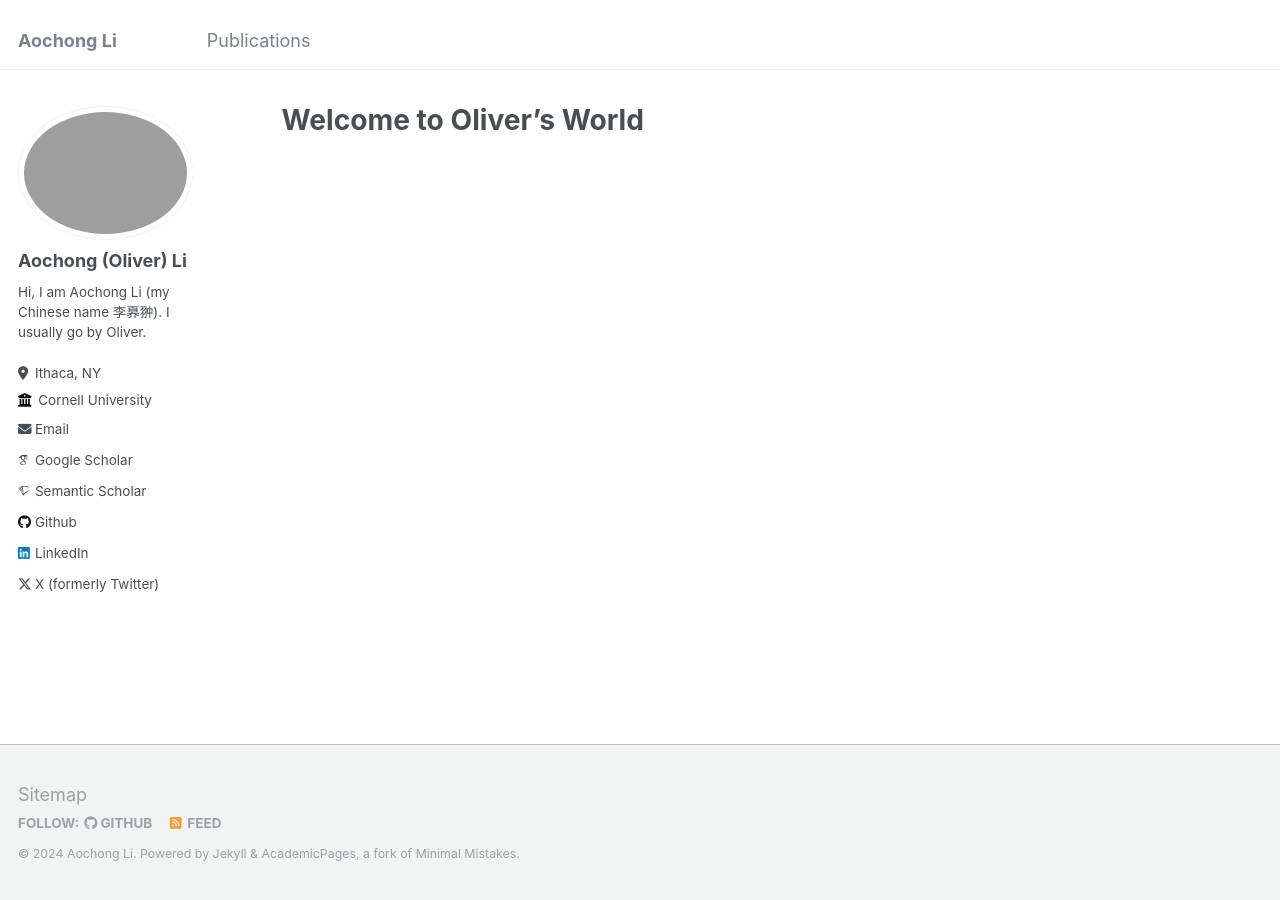
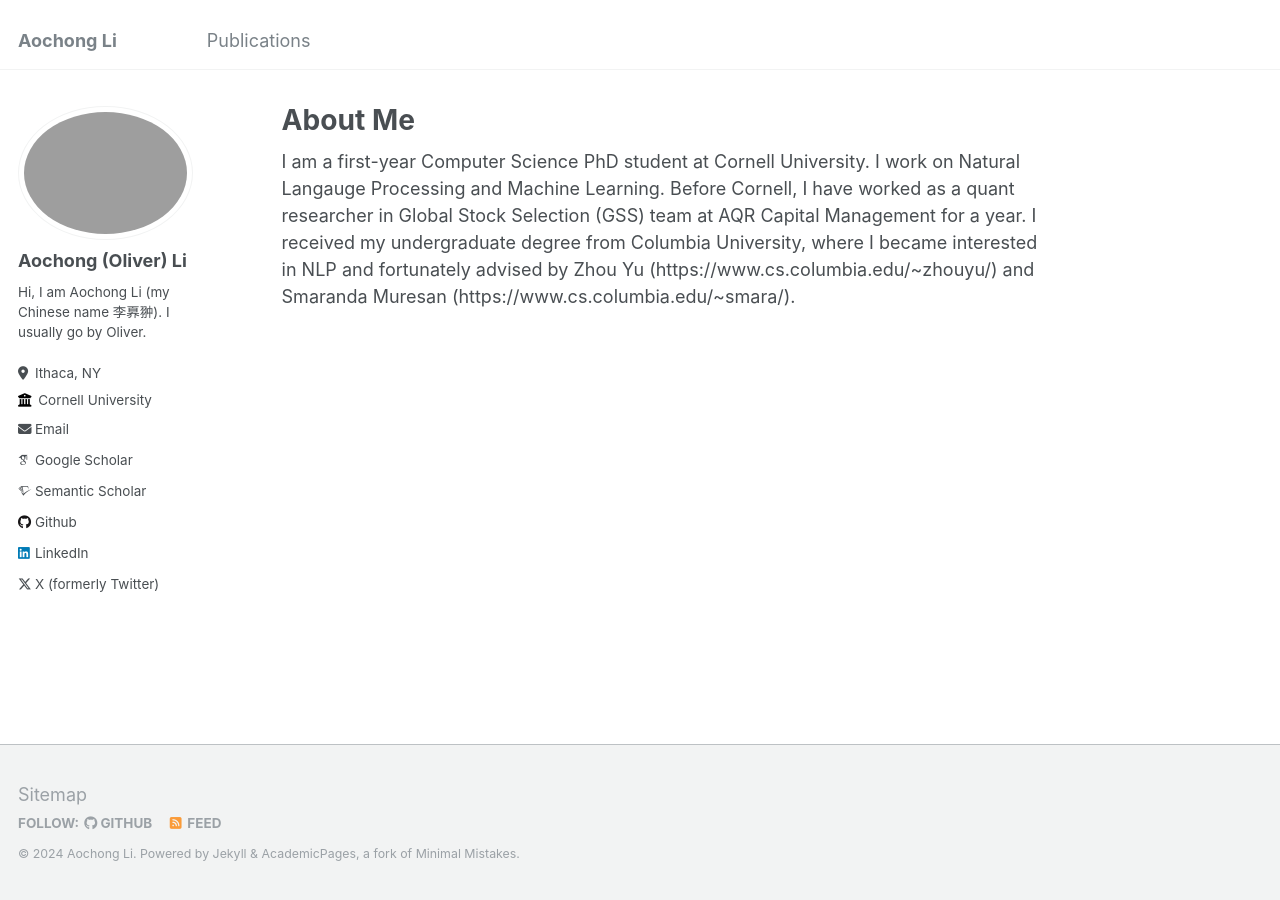
Before and after one commit to Aochong-Li/aochong-li.github.io, a Jekyll site: the page built from _pages/about.md, in a window 1280 px wide. Built offline with Jekyll 4.4.1, drawn with Linux system fonts in a browser that asks for light colours; some web fonts are replaced.

Commit message:
about me

```diff
--- a/_pages/about.md
+++ b/_pages/about.md
@@ -1,11 +1,12 @@
 ---
 permalink: /
-title: "Welcome to Oliver's World"
+title: "About Me"
 author_profile: true
 redirect_from:
   - /about/
   - /about.html
 ---
+I am a first-year Computer Science PhD student at Cornell University. I work on Natural Langauge Processing and Machine Learning. Before Cornell, I have worked as a quant researcher in Global Stock Selection (GSS) team at AQR Capital Management for a year. I received my undergraduate degree from Columbia University, where I became interested in NLP and fortunately advised by Zhou Yu (https://www.cs.columbia.edu/~zhouyu/) and Smaranda Muresan (https://www.cs.columbia.edu/~smara/).
 
 <!--
 This is the front page of a website that is powered by the [Academic Pages template](https://github.com/academicpages/academicpages.github.io) and hosted on GitHub pages. [GitHub pages](https://pages.github.com) is a free service in which websites are built and hosted from code and data stored in a GitHub repository, automatically updating when a new commit is made to the respository. This template was forked from the [Minimal Mistakes Jekyll Theme](https://mmistakes.github.io/minimal-mistakes/) created by Michael Rose, and then extended to support the kinds of content that academics have: publications, talks, teaching, a portfolio, blog posts, and a dynamically-generated CV. You can fork [this repository](https://github.com/academicpages/academicpages.github.io) right now, modify the configuration and markdown files, add your own PDFs and other content, and have your own site for free, with no ads! An older version of this template powers my own personal website at [stuartgeiger.com](http://stuartgeiger.com), which uses [this Github repository](https://github.com/staeiou/staeiou.github.io).
```
